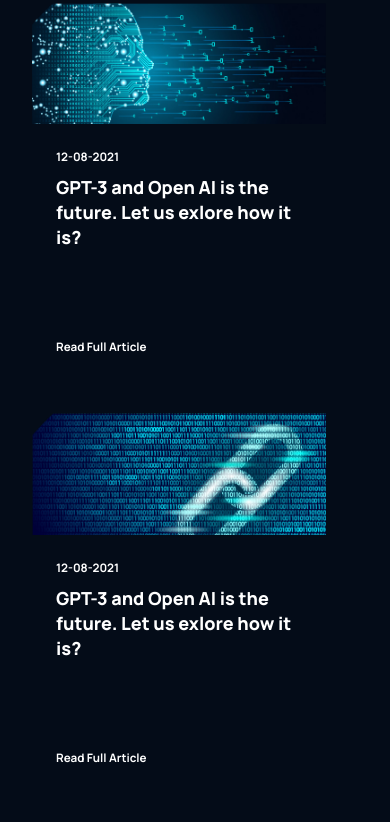
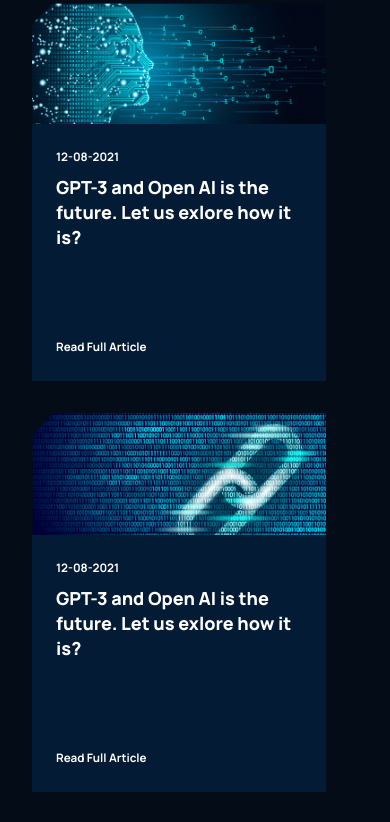
Before and after one commit to Arsal5511/gpt-3, a React (Create React App) app: page / in a window 390 px wide. Shown: the part 4920-5742 px from the top of the page. Built offline with nearby package versions, Linux system fonts and the light colour scheme.

Commit message:
minor changes

```diff
--- a/src/components/article/article.css
+++ b/src/components/article/article.css
@@ -19,6 +19,7 @@
     display: flex;
     flex-direction: column;
     justify-content: space-between;
+    background: var(--color-footer);
 
     padding: 1rem 1.5rem;
     height: 100%;
--- a/src/containers/blogs/blog.css
+++ b/src/containers/blogs/blog.css
@@ -13,6 +13,7 @@
 }
 
 .gpt_blog_heading h1{
+    width: 70%;
     font-family: var(--font-family);
     font-size: 62px;
     font-weight: 800;
@@ -61,6 +62,7 @@
     }
 
     .gpt_blog_heading h1{
+        width: 100%;
         font-size: 46px;
         line-height: 52px;
 
```
